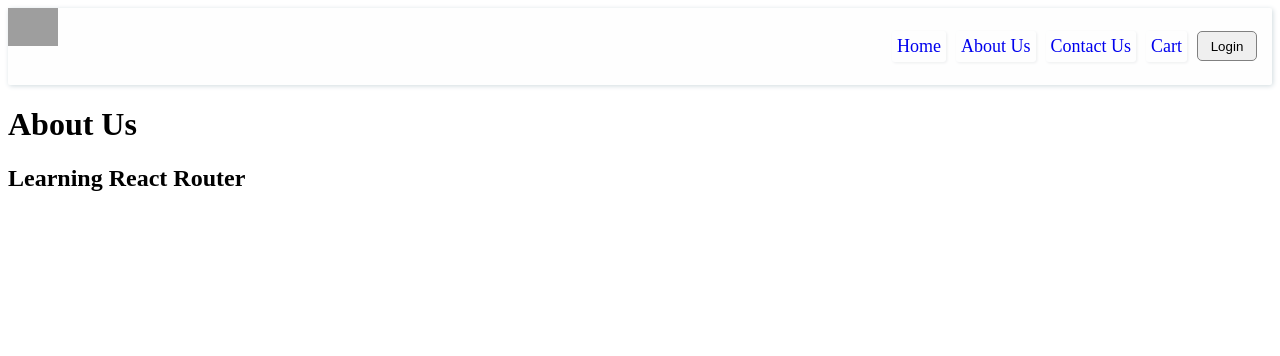
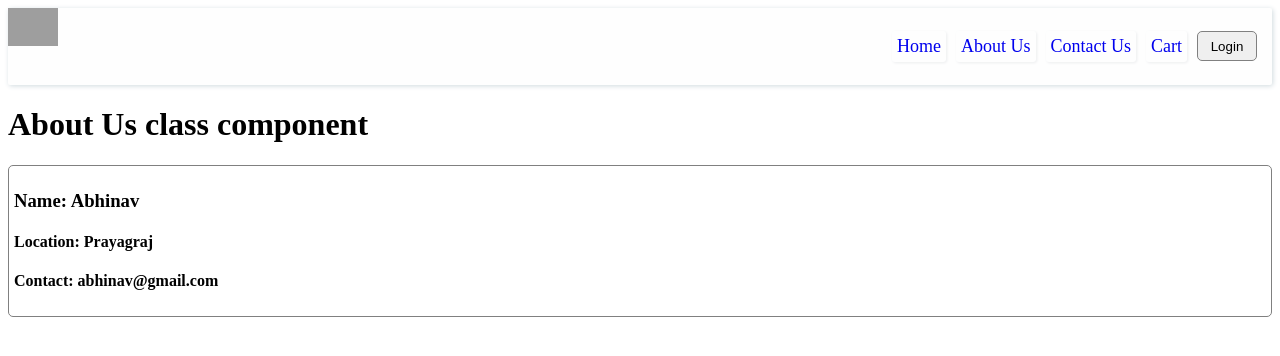
Before and after one commit to abhinavsalar18/Learning-React, a React (Vite) app: page /about in a window 1280 px wide. Shown: the top 356 px of the page. Built offline with nearby package versions, Linux system fonts and the light colour scheme; no server answers; grey boxes are pictures that could not be loaded.

Commit message:
Class based compo, life cycle, useEffect return

```diff
--- a/index.css
+++ b/index.css
@@ -151,3 +151,11 @@
     border-radius: 15px;
     /* box-shadow: 2px 5px 20px  rgb(209, 218, 223); */
 }
+
+
+/* About us css */
+.main-container{
+    border: 1px solid gray;
+    padding: 5px;
+    border-radius: 5px;
+}
--- a/src/components/About.js
+++ b/src/components/About.js
@@ -1,12 +1,36 @@
+// import User from "./User";
+import UserClass from "./UserClass";
+import React from "react";
+import User from "./User"
 
-const About = () => {
-    return (
-        <div>
-            <h1>About Us</h1>
-            <h2>Learning React Router</h2>
-        </div>
 
-    );
+class About extends React.Component{
+
+    constructor(props){
+        super(props);
+        console.log("Parent constructor");
+    }
+
+    componentDidMount(){
+        console.log("Parent componentDidMount");
+    }
+    render(){
+        console.log("Parent render");
+        const userInfo = {
+            name: "Abhinav Salar",
+            location: "Prayagraj",
+            contact: "abhinavsalar@gamil.com"
+        }
+        return (
+            <div>
+             <h1>About Us class component</h1>
+             {/* <UserClass name={"Abhinav Salar"} location={"Prayagraj"} contact={"abhinavsalar@gamil.com"}/> */}
+             <User name={"Abhinav Salar"} location={"Prayagraj"} contact={"abhinavsalar@gamil.com"}/>
+             {/* <UserClass name={"John Wick"} location={"US"} contact={"johnwick@gamil.com"}/> */}
+
+            </div>
+        );
+    }
 }
 
 export default About;
--- a/src/components/Body.js
+++ b/src/components/Body.js
@@ -20,32 +20,46 @@ const Body = () => {
 
 
    const fetchData = async () => {
+      console.log("Before fetchdata",new Date().getTime());
       const data = await fetch(
       "https://www.swiggy.com/dapi/restaurants/list/v5?lat=25.4918881&lng=81.86750959999999&collection=83645&tags=layout_CCS_NorthIndian&sortBy=&filters=&type=rcv2&offset=0&page_type=null"
       );
 
+      console.log("fetchdata called",new Date().getTime());
       const jsonData = await data.json();
 
       //data of cards starts from index 3
        jsonData?.data?.cards?.splice(0,3);
       const resList = jsonData?.data?.cards;
+
       setListOfRestaurants(resList);
       setFilteredList(resList);
+
+      setTimeout(() => {
+         console.log("data: ", resList);
+      }, 10000)
    }
 
    const fetchHomePage = async () => {
+
+      console.log("Before fetchHomedata",new Date().getTime());
       const data = await fetch(
          "https://www.swiggy.com/dapi/restaurants/list/v5?lat=25.4918881&lng=81.86750959999999&is-seo-homepage-enabled=true&page_type=DESKTOP_WEB_LISTING"
          );
 
+         console.log("fetchHomedata called",new Date().getTime());
          const jsonData = await data.json();
-         console.log(jsonData?.data?.cards);
+         // console.log("fetchHomePage", jsonData?.data?.cards);/
+         setTimeout(() => {
+            console.log("data home page: ", jsonData);
+         }, 10000)
 
    }
     // let's use another hook useEffect
    useEffect(() => {
       fetchData();
-      // fetchHomePage();
+      console.log("Between")
+      fetchHomePage();
    }, []);
 
 
--- a/src/components/Header.js
+++ b/src/components/Header.js
@@ -5,12 +5,12 @@ import { Link } from "react-router-dom";
 // Do not do this mistake ⚠⚠⚠ declaring useState variables outside the component
 // const [buttonNameReact, setButtonNameReact] = useState("Login");
 const Header = () => {
-   console.log("Header rendered");
+   // console.log("Header rendered");
    const [buttonNameReact, setButtonNameReact] = useState("Login");
 
 
    useEffect(() => {
-      console.log("useEffect called");
+      // console.log("useEffect called");
    }, [buttonNameReact])
 
    return (
--- /dev/null
+++ b/src/components/User.js
@@ -0,0 +1,47 @@
+import {useEffect, useState} from "react";
+import Shimmer from "./Shimmer";
+
+const User = (props) => {
+    const [userInfo, setUserInfo] = useState({login : "Abhinav", location: "Prayagraj", contact: "abhinav@gmail.com"});
+
+    const getData = async () => {
+        const data = await fetch("https://api.github.com/users/abhinavsalar04");
+        const userData = await data.json();
+        // setUserInfo(userData); // this will reset the userInfo Object completely
+        // using this we can update only required data
+        setUserInfo({
+            login: userData.login,
+            location: userData.location,
+            contact: contact
+        });
+    }
+
+    useEffect(() => {
+        console.log("User component useEffect");
+        getData();
+       const timer =  setInterval(() => {
+            console.log("User Compo");
+        }, 1000)
+
+        return () => {
+            //here we will do cleaning work => componentWillUnmount()
+            clearInterval(timer);
+            console.log("useEffect return");
+        }
+    }, []);
+
+    // console.log(userInfo);
+    console.log("render");
+    if(userInfo === undefined) return <Shimmer />;
+    const {login, location, contact} = userInfo;
+    // console.log(login, location, contact);
+    return (
+        <div className="main-container">
+            <h3>Name: {login}</h3>
+            <h4>Location: {location}</h4>
+            <h4>Contact: {contact}</h4>
+        </div>
+    );
+}
+
+export default User;
--- /dev/null
+++ b/src/components/UserClass.js
@@ -0,0 +1,73 @@
+import React from "react";
+import Shimmer from "./Shimmer";
+// create state variable in class based Component
+// use them update the value setState()
+class UserClass extends React.Component{
+    constructor(props){
+        super(props);
+
+        this.state = {
+           userInfo: {
+                login: "Abhinav Salar",
+                location: "Prayagraj",
+                contact: "abhinavsalar@gmail.com"
+           }
+        };
+        console.log("Child Constructor");
+    }
+
+    // it will be triggered only when the constrcutor and render function's execution got completed(means component got mounted)
+    //{[parent] => constructor -> parent render -> {[child] => constructor -> render -> componentDidMount} -> componentDidMount}
+    // it is used to make API call just like useEffect but
+    // ****componentDidMount is nowhere equivalent or related to useEffect that a completely different thing******
+    // why -> first render component as fast as possible then make API call as useEffect does
+    // we can also make this method async
+
+    async componentDidMount(){
+        console.log("Child ComponentDidMount")
+        // API call
+        const data = await fetch("https://api.github.com/users/abhinavsalar04");
+        const userData = await data.json();
+        console.log(userData);
+        this.setState({
+            userInfo: userData,
+        });
+
+        console.log(this.state.userInfo);
+
+        // most dangerous -> this component will stay in memory even if we move to next page
+        // and the thing is each time user visit to this page a new setInterval will be started along with previous
+        // and no one will notice it untill we do console. And ultimately app will get crash
+
+        // storing to use this for clearing the component
+        this.time = setInterval(() => {
+            console.log("From userClass");
+        }, 1000)
+    }
+
+    componentDidUpdate(){
+        console.log("ComponentDidUpdate");
+    }
+
+    componentWillUnmount() {
+       clearInterval(this.time);
+        console.log("Component umounted!");
+    }
+    render(){
+        // if(this.state.userInfo === null) return <Shimmer />;
+
+       const {login, location, avatar_url} = this.state.userInfo;
+        console.log("Child Render");
+        // console.log(this.userInfo);
+        return(
+            <div className="main-container">
+                <img src={avatar_url} style={{width: "100px", height: "100px", borderRadius: "50%"}}></img>
+                <h3>Name: {login}</h3>
+                <h4>Location: {location}</h4>
+                <h4>Contact: {"contact"}</h4>
+            </div>
+        );
+    }
+}
+
+export default UserClass;
```
Also changed, not shown: 1 other file (tests, documents, lock files or other folders).
